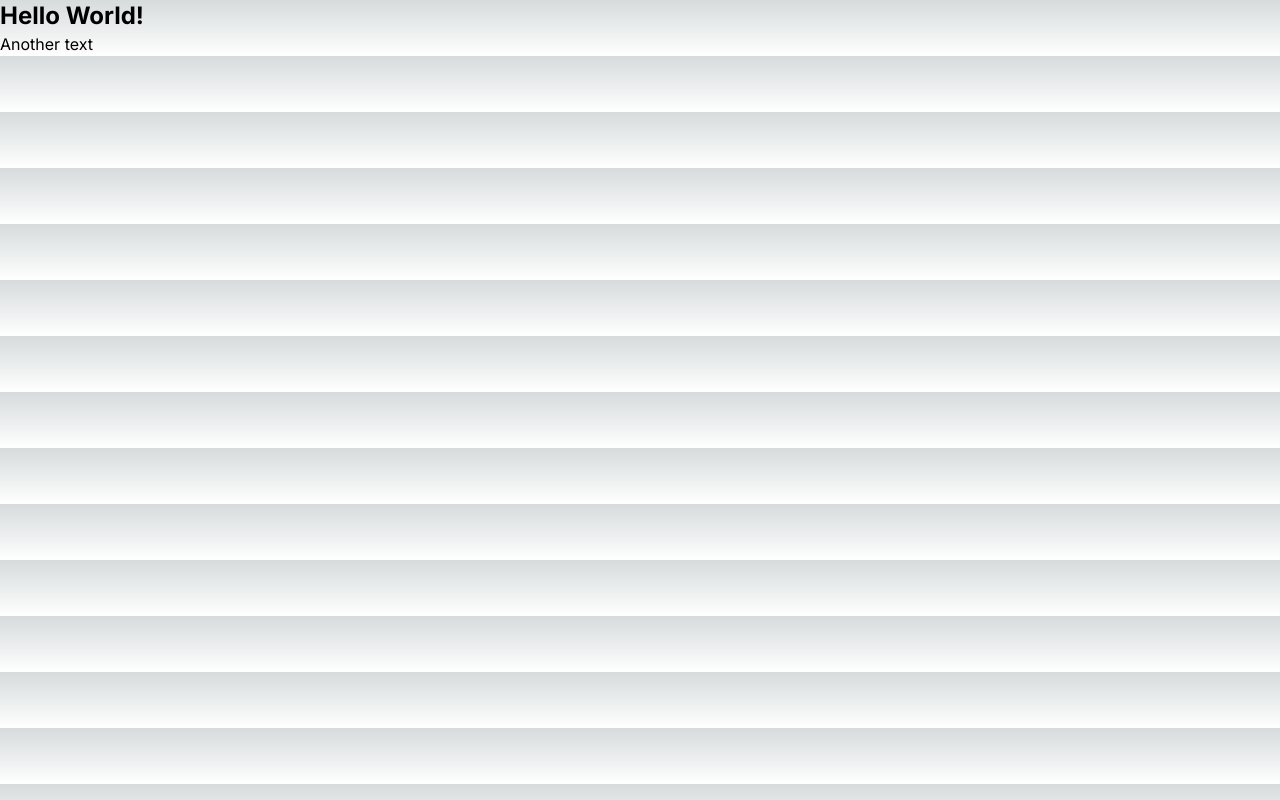
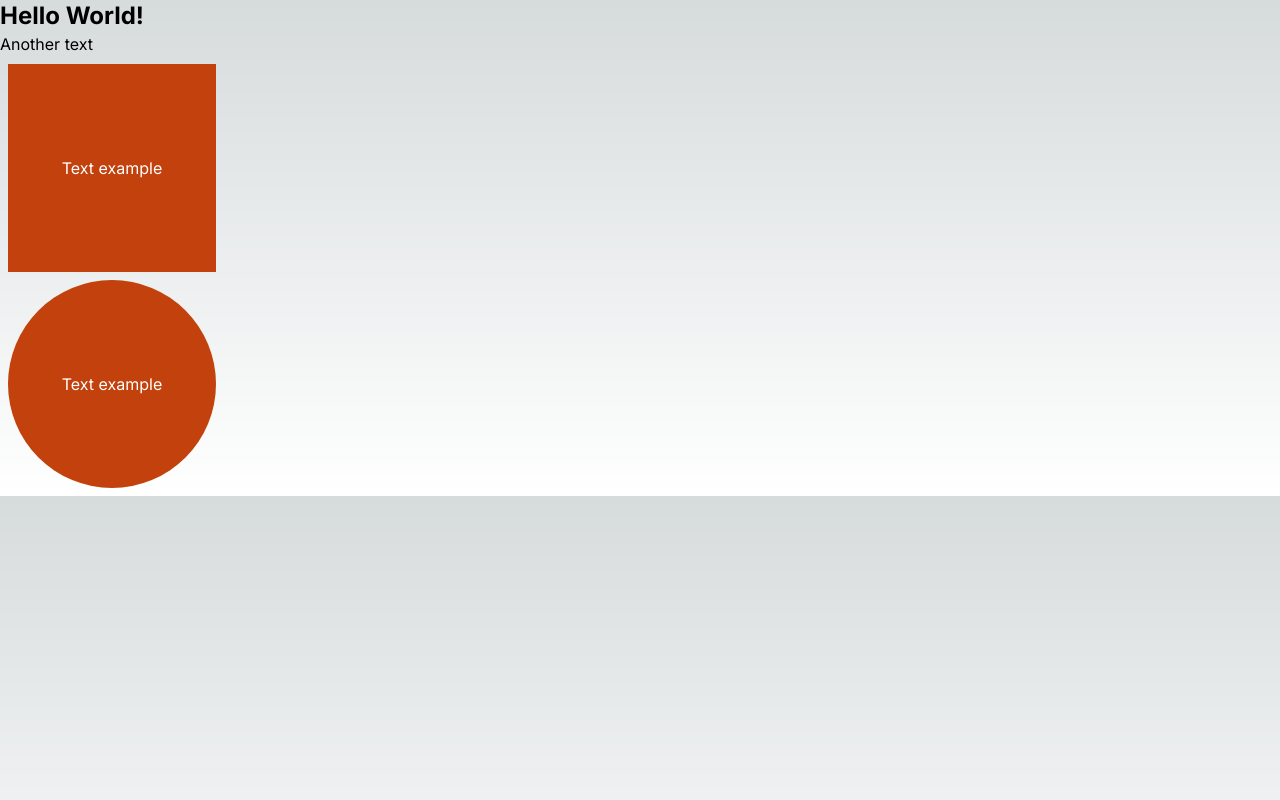
Before and after one commit to mspdl/reactjs-first_project, a Next.js app: page / in a window 1280 px wide. Built offline with nearby package versions, Linux system fonts and the light colour scheme.

Commit message:
Basic component import and export

```diff
--- /dev/null
+++ b/src/app/components/Geo.tsx
@@ -0,0 +1,17 @@
+const Square = () => {
+  return (
+    <div className="flex items-center justify-center m-2 w-52 h-52 bg-orange-700 text-white">
+      Text example
+    </div>
+  );
+};
+
+export const Circle = () => {
+  return (
+    <div className="flex items-center justify-center m-2 w-52 h-52 bg-orange-700 text-white rounded-full">
+      Text example
+    </div>
+  );
+};
+
+export default Square;
--- a/src/app/page.tsx
+++ b/src/app/page.tsx
@@ -1,8 +1,13 @@
+import Square, { Circle } from "./components/Geo";
+
 const Page = () => {
   return (
     <div>
       <h1 className="font-bold text-2xl">Hello World!</h1>
       <h3>Another text</h3>
+
+      <Square />
+      <Circle />
     </div>
   );
 };
```
